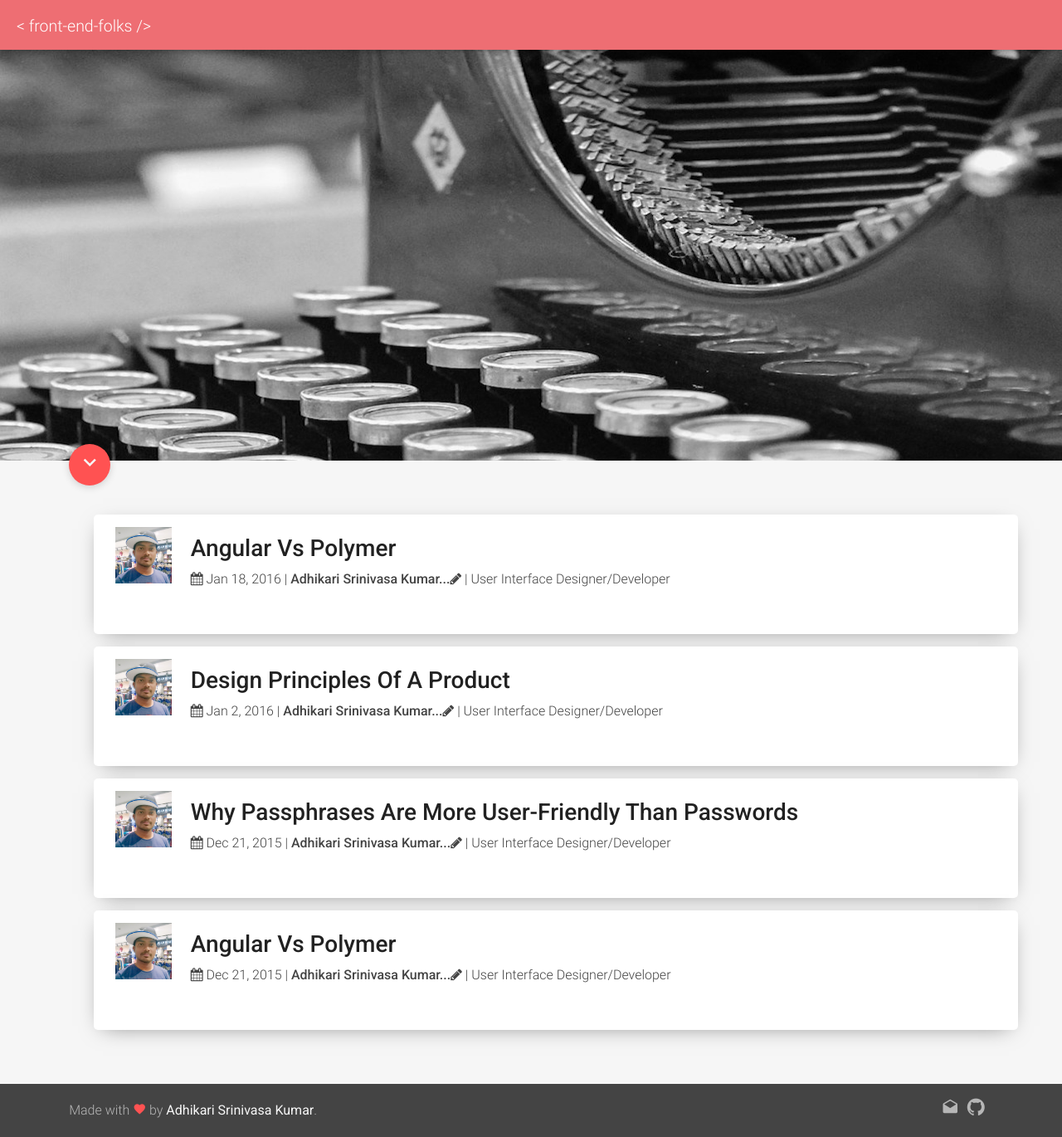
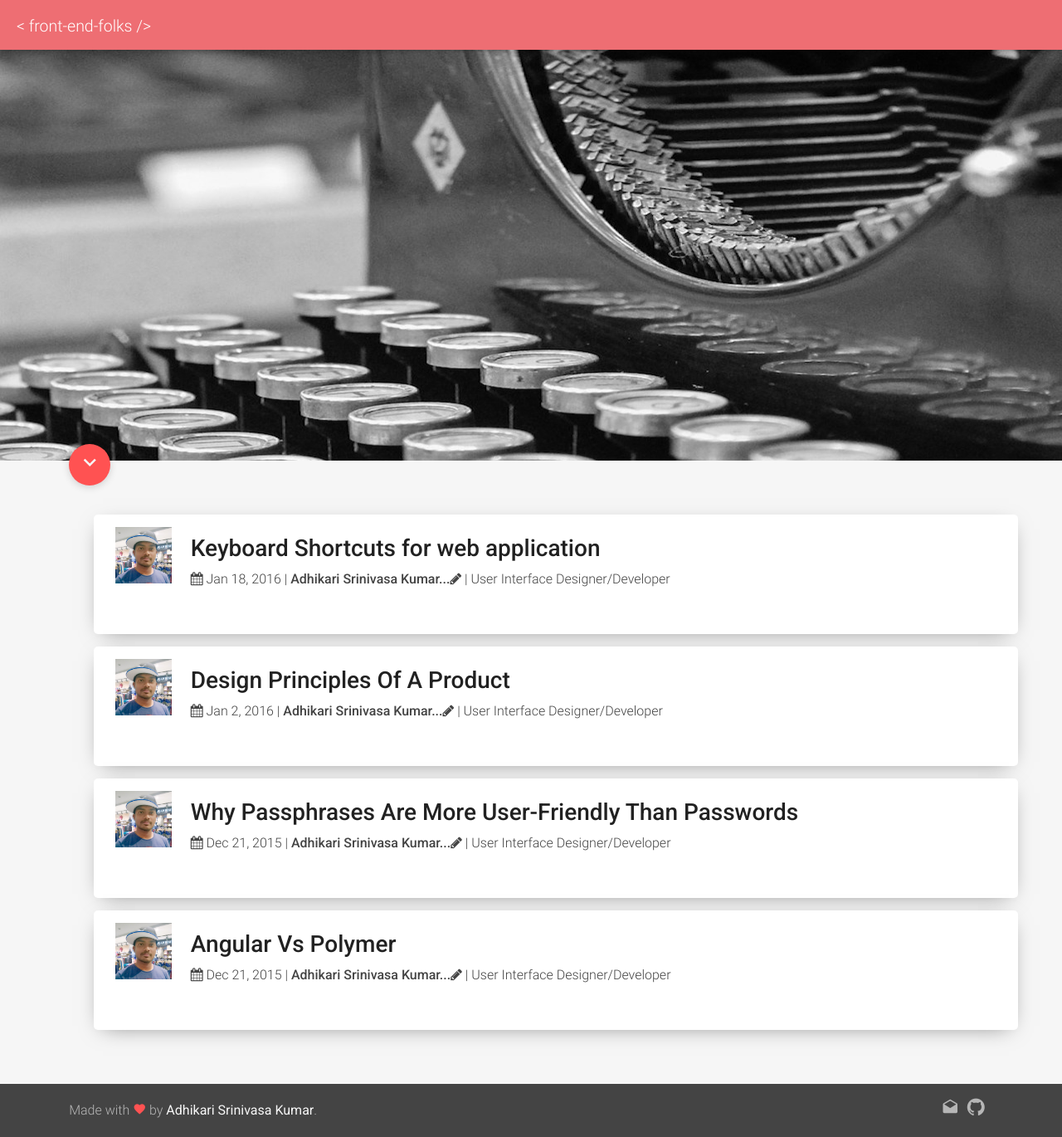
Before and after one commit to frontendfolks/frontendfolks.github.io, a Jekyll site: the page built from index.html, in a window 1280 px wide and 1370 px high. Shown: the whole window at 83% size. Built offline with Jekyll 4.4.1, drawn with Linux system fonts in a browser that asks for light colours; nearby versions of some CDN libraries; some web fonts are replaced.

Commit message:
keyShort

```diff
--- a/_posts/2016-01-18-keyboard-shotcuts.md
+++ b/_posts/2016-01-18-keyboard-shotcuts.md
@@ -1,8 +1,8 @@
 ---
 layout: post
-title: Angular Vs Polymer
-description: "The difference between Polymer and Angular"
-modified: 2015-12-21
+title: Keyboard Shortcuts for web application
+description: "Keyboard Shortcuts for web application"
+modified: 2016-01-18
 author: Adhikari Srinivasa Kumar
 ---
 
@@ -70,7 +70,7 @@
 
 ###### GitHub
 
-Another example of a site you may be on for hours if it's part of your work. Github also supports ? for help and gives lots of shortcuts. Theirs are also J and K (which have meant up and down for folks familiar with vi and *nix editors) for moving up and down as well as X for toggling selection like Gmail, C for great, and / for search.
+Another example of a site you may be on for hours if it's part of your work. Github also supports ? for help and gives lots of shortcuts. Theirs are also J and K (which have meant up and down for folks familiar with vi and nix editors) for moving up and down as well as X for toggling selection like Gmail, C for great, and "/" for search.
 You see how a pattern is developing on its own?
 
 ![Github](../_assets/images/Github.png)
```
